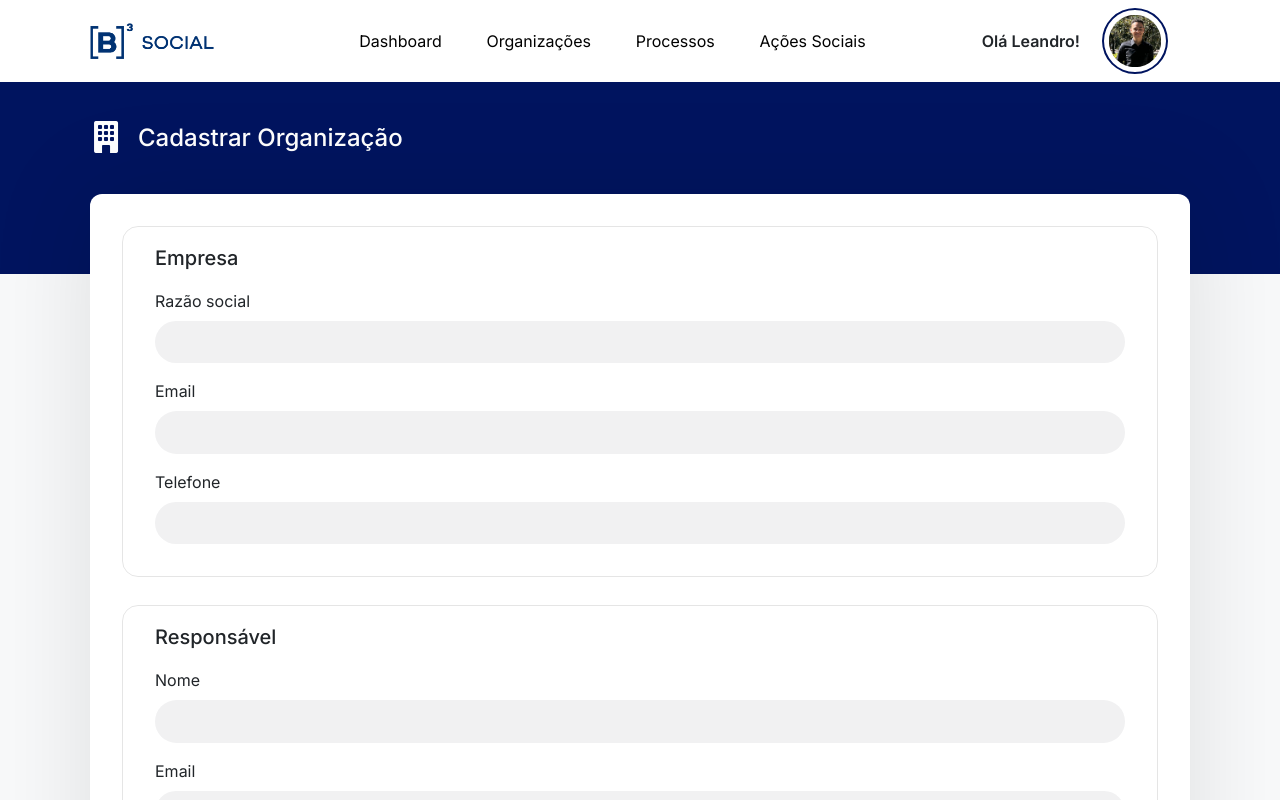
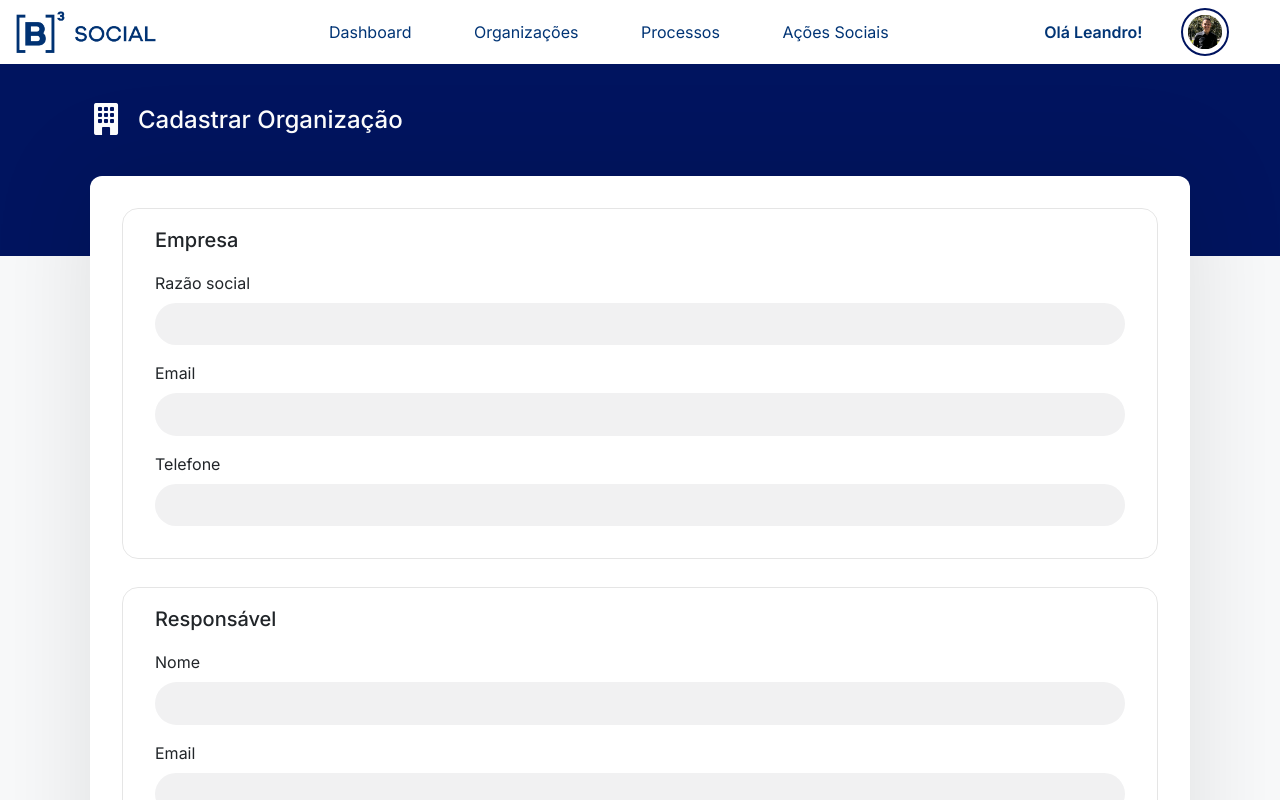
Before and after one commit to Byt3-Social/front-end, a Vue app: page /organizacoes/cadastrar in a window 1280 px wide. Shown: the top 800 px of the page. Built offline with nearby package versions, Linux system fonts and the light colour scheme.

Commit message:
Mudança no menu horizontal para o caso de telas menores que 600px

```diff
--- /dev/null
+++ b/src/assets/styles/menu.css
@@ -0,0 +1,117 @@
+*{
+    font-family: Inter, sans-serif;
+}
+
+.menu {
+    background-color: #ffffff;
+    color: #003475;
+    margin: 0;
+    padding: .5rem 1rem;
+    display: flex;
+    align-items: center;
+    justify-content: center;
+}
+
+.menu__link{
+    text-decoration: none;
+    font-size: 1rem;
+    color: #003475;
+}
+
+.menu__link:hover{
+    color: #fff;
+    background-color: #003475;
+    padding: 0.5rem;
+    border-radius: 0.4rem;
+    font-weight: bold;
+}
+
+.menu__wrapper {
+    display: flex;
+    flex-direction: row;
+    padding: 0;
+    align-items: center;
+    justify-content: space-between;
+}
+
+.menu__logo {
+    width: 15%;
+    margin: 0;
+}
+
+.menu__logo img {
+    width: 75%;
+    display: block;
+    margin: 0;
+}
+
+.menu__items {
+    width: 60%;
+    display: flex;
+    flex-direction: row;
+    list-style-type: none;
+    align-items: center;
+    justify-content: space-evenly;
+    padding: .75rem 2rem;
+    margin: 0;
+}
+
+@media screen and (max-width: 600px){
+    .menu__items {
+        width: 60%;
+        display: flex;
+        flex-direction: column;
+        list-style-type: none;
+        align-items: center;
+        justify-content: space-evenly;
+        padding: .75rem 2rem;
+    }
+
+    .menu__wrapper{
+        display: flex;
+        flex-direction: column;
+        padding: 0;
+        align-items: center;
+        justify-content: space-between;
+    }
+
+    .menu__user .menu__user-picture {
+        position: relative;
+        height: 3rem;
+        border-radius: 50%;
+        display: block;
+        margin: 0 auto;
+        padding: .3rem;
+        border: 2.5px solid #00145f;
+    }
+}
+
+.menu__items .menu__item {
+    text-decoration: none;
+}
+
+.menu__user {
+    width: 20%;
+    display: flex;
+    flex-direction: row;
+    justify-content: space-around;
+    align-items: center;
+}
+
+.menu__user .menu__user-name {
+    width: 50%;
+    margin: 0;
+    margin-right: 0.01;
+    font-weight: 600;
+    text-align: right;
+}
+
+.menu__user .menu__user-picture {
+    position: relative;
+    height: 3rem;
+    border-radius: 50%;
+    display: block;
+    margin: 0 2rem;
+    padding: .3rem;
+    border: 2.5px solid #00145f;
+}
--- /dev/null
+++ b/src/components/MenuHorizontal.vue
@@ -0,0 +1,39 @@
+<template>
+    <nav class="menu">
+        <div class="menu__wrapper">
+            <div class="menu__logo">
+                <img src="../assets/images/b3-social-logo.png" alt="Logo da B3 Social">
+            </div>
+
+            <ul class="menu__items">
+                <li>
+                    <router-link :to="{ name: 'Login' }" class="menu__link">Dashboard</router-link>
+                </li>
+                <li>
+                    <router-link :to="{ name: 'Login' }" class="menu__link">Organizações</router-link>
+                </li>
+                <li>
+                    <router-link :to="{ name: 'Login' }" class="menu__link">Processos</router-link>
+                </li>
+                <li>
+                    <router-link :to="{ name: 'Login' }" class="menu__link">Ações Sociais</router-link>
+                </li>
+            </ul>
+
+            <div class="menu__user">
+                <p class="menu__user-name">Olá Leandro!</p>
+                <img src="../assets/images/profile-picture.png" alt="" class="menu__user-picture">
+            </div>
+        </div>
+    </nav>
+</template>
+
+<script>
+export default {
+    name: 'menu'
+}
+</script>
+
+<style>
+@import "../assets/styles/menu.css";
+</style>
--- a/src/components/Navbar.vue
+++ /dev/null
@@ -1,108 +0,0 @@
-<template>
-    <nav class="navbar">
-        <div class="navbar__wrapper">
-            <h1 class="navbar__logo">
-                <img src="../assets/images/b3-social-logo.png" alt="">
-            </h1>
-            <ul class="navbar__items">
-                <li>
-                    <router-link :to="{ name: 'Login' }" class="navbar__item">Dashboard</router-link>
-                </li>
-                <li>
-                    <router-link :to="{ name: 'Login' }" class="navbar__item">Organizações</router-link>
-                </li>
-                <li>
-                    <router-link :to="{ name: 'Login' }" class="navbar__item">Processos</router-link>
-                </li>
-                <li>
-                    <router-link :to="{ name: 'Login' }" class="navbar__item">Ações Sociais</router-link>
-                </li>
-            </ul>
-
-            <div class="navbar__user">
-                <p class="navbar__user-name">Olá Leandro!</p>
-                <img src="../assets/images/profile-picture.png" alt="" class="navbar__user-picture">
-            </div>
-        </div>
-    </nav>
-</template>
-
-<script>
-export default {
-    name: 'Navbar'
-}
-</script>
-
-<style>
-.navbar {
-    background-color: #ffffff;
-    margin: 0;
-    width: 100%;
-    display: flex;
-    flex-direction: row;
-    align-items: center;
-    justify-content: center;
-}
-
-.navbar__wrapper {
-    max-width: 1100px;
-    display: flex;
-    flex-direction: row;
-    width: 100%;
-    padding: 0;
-    align-items: center;
-    justify-content: space-between;
-}
-
-.navbar__logo {
-    width: 15%;
-    margin: 0;
-}
-
-.navbar__logo img {
-    width: 75%;
-    display: block;
-    margin: 0;
-}
-
-.navbar__items {
-    width: 60%;
-    display: flex;
-    flex-direction: row;
-    list-style-type: none;
-    align-items: center;
-    justify-content: space-evenly;
-    padding: .75rem 2rem;
-    margin: 0;
-}
-
-.navbar__items .navbar__item {
-    text-decoration: none;
-    color: #000000;
-}
-
-.navbar__user {
-    width: 20%;
-    display: flex;
-    flex-direction: row;
-    justify-content: space-around;
-    align-items: center;
-}
-
-.navbar__user .navbar__user-name {
-    width: 50%;
-    margin: 0;
-    font-weight: 600;
-    text-align: right;
-}
-
-.navbar__user .navbar__user-picture {
-    position: relative;
-    width: 30%;
-    border-radius: 50%;
-    display: block;
-    margin: 0 auto;
-    padding: .3rem;
-    border: 2.5px solid #00145f;
-}
-</style>
--- a/src/views/prospeccao/CadastroOrganizacaoView.vue
+++ b/src/views/prospeccao/CadastroOrganizacaoView.vue
@@ -1,5 +1,5 @@
 <template>
-    <Navbar></Navbar>
+    <MenuHorizontal></MenuHorizontal>
     <main id="prospeccao">
         <Header titulo="Cadastrar Organização" icone="bi bi-building-fill"></Header>
         <FloatingPanel>
@@ -12,20 +12,20 @@
 </template>
 <script>
 import '../../assets/styles/cadastro-organizacao.css';
-import Navbar from '../../components/Navbar.vue';
 import FooterItem from '../../components/Footer.vue';
 import Header from '../../components/Header.vue';
 import FloatingPanel from '../../components/FloatingPanel.vue';
 import FormularioCadastroOrganizacao from '../../components/FormularioCadastroOrganizacao.vue';
+import MenuHorizontal from '../../components/MenuHorizontal.vue';
 
 export default {
     name: 'CadastroOrganizacaoView',
     components: {
-        Navbar,
-        FooterItem,
-        Header,
-        FloatingPanel,
-        FormularioCadastroOrganizacao
-    }
+    FooterItem,
+    Header,
+    FloatingPanel,
+    FormularioCadastroOrganizacao,
+    MenuHorizontal
+}
 }
 </script>
```
